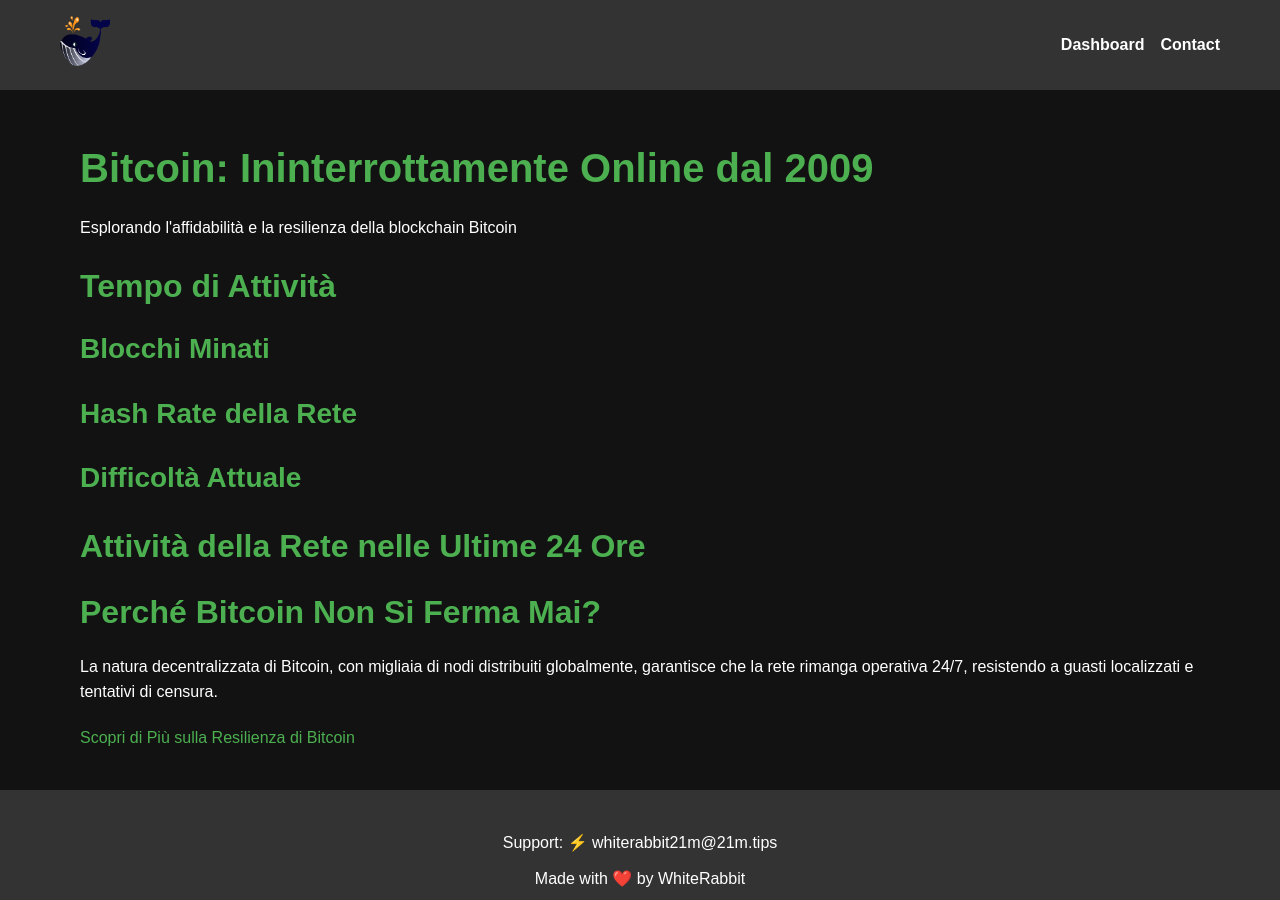
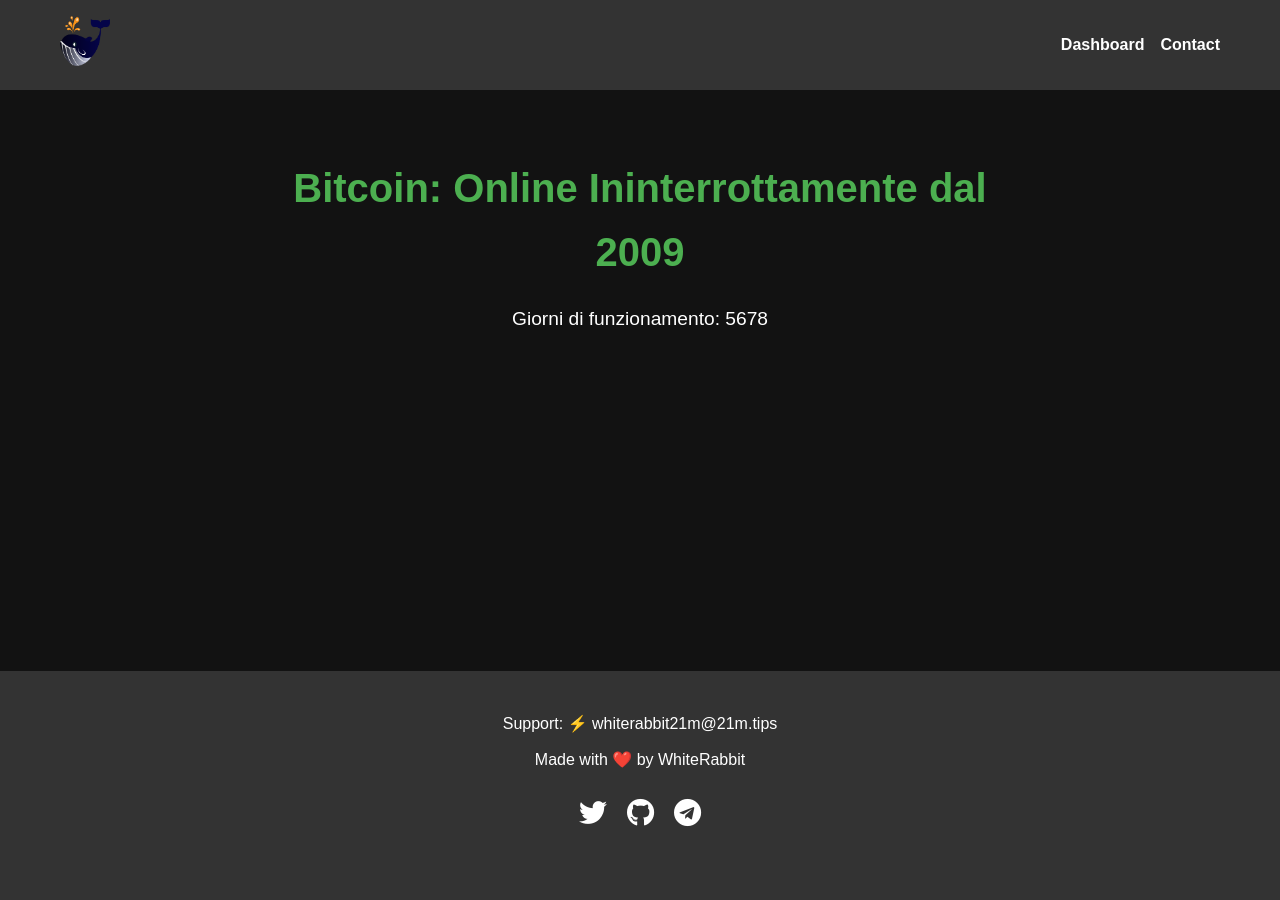
Before and after one commit to whiterabbit21m-test/whiterabbit21m-test.github.io, a Jekyll site: the page built from index.md, in a window 1280 px wide and 900 px high. Built offline with Jekyll 4.4.1, drawn with Linux system fonts in a browser that asks for light colours; a script that is not in the unit is left out.

Commit message:
Update home.html

```diff
--- a/_layouts/home.html
+++ b/_layouts/home.html
@@ -1,54 +1,11 @@
 ---
 layout: default
 ---
-<div class="bitcoin-status-home">
-  <section class="hero">
-    <div class="container">
-      <h1>Bitcoin: Ininterrottamente Online dal 2009</h1>
-      <p>Esplorando l'affidabilità e la resilienza della blockchain Bitcoin</p>
-    </div>
-  </section>
-
-  <section class="realtime-status">
-    <div class="container">
-      <div class="uptime-counter">
-        <h2>Tempo di Attività</h2>
-        <div id="uptime-clock">
-          <!-- JavaScript inserirà qui il contatore del tempo di uptime -->
-        </div>
-      </div>
-
-      <div class="key-stats">
-        <div class="stat-item">
-          <h3>Blocchi Minati</h3>
-          <p id="block-count"><!-- JavaScript inserirà qui il numero di blocchi --></p>
-        </div>
-        <div class="stat-item">
-          <h3>Hash Rate della Rete</h3>
-          <p id="hash-rate"><!-- JavaScript inserirà qui l'hash rate --></p>
-        </div>
-        <div class="stat-item">
-          <h3>Difficoltà Attuale</h3>
-          <p id="difficulty"><!-- JavaScript inserirà qui la difficoltà --></p>
-        </div>
-      </div>
-
-      <div class="network-graph">
-        <h2>Attività della Rete nelle Ultime 24 Ore</h2>
-        <div id="transaction-chart">
-          <!-- Qui verrà inserito un grafico delle transazioni -->
-        </div>
-      </div>
-    </div>
-  </section>
-
-  <section class="blockchain-info">
-    <div class="container">
-      <h2>Perché Bitcoin Non Si Ferma Mai?</h2>
-      <p>La natura decentralizzata di Bitcoin, con migliaia di nodi distribuiti globalmente, garantisce che la rete rimanga operativa 24/7, resistendo a guasti localizzati e tentativi di censura.</p>
-      <a href="#" class="learn-more-btn">Scopri di Più sulla Resilienza di Bitcoin</a>
-    </div>
-  </section>
+<div class="bitcoin-uptime">
+  <h1>Bitcoin: Online Ininterrottamente dal 2009</h1>
+  <div id="uptime-chart"></div>
+  <p>Giorni di funzionamento: <span id="days-count"></span></p>
 </div>
 
-<script src="{{ '/assets/js/bitcoin-status.js' | relative_url }}"></script>
+<script src="https://cdn.jsdelivr.net/npm/chart.js"></script>
+<script src="{{ '/assets/js/bitcoin-uptime.js' | relative_url }}"></script>
```
